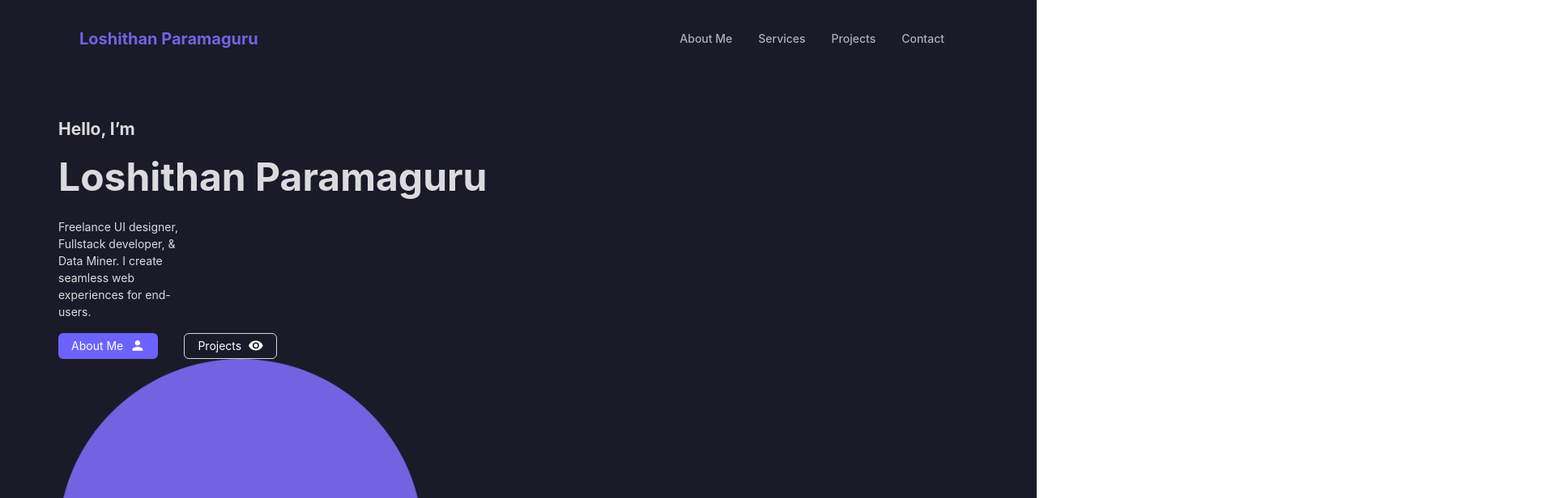
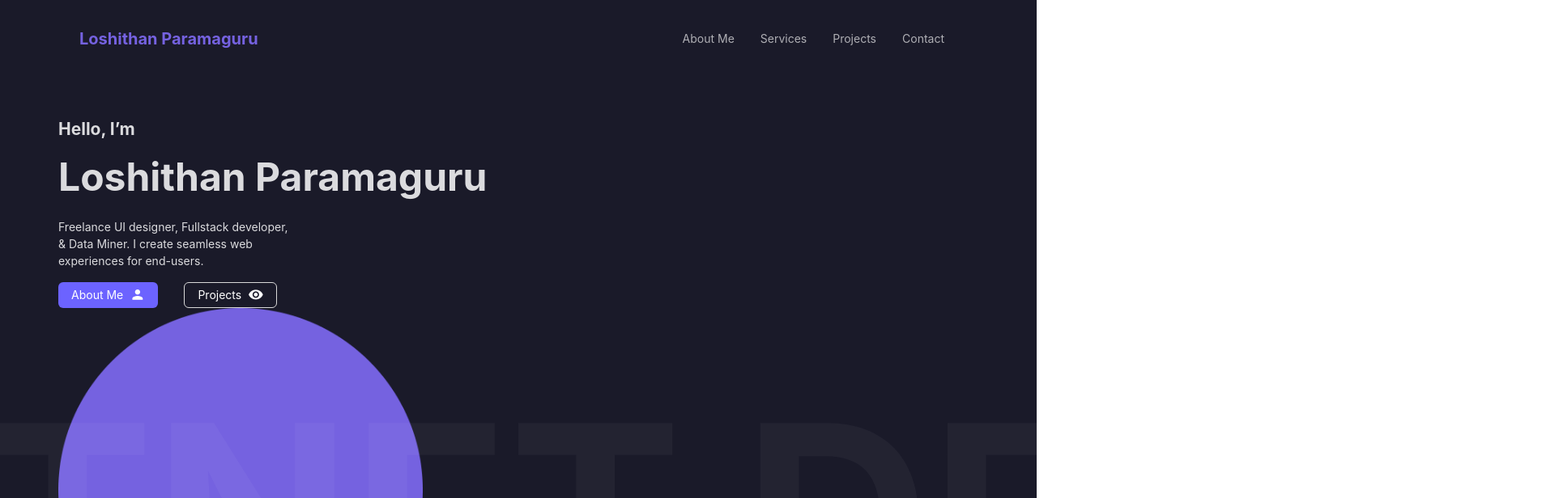
Before and after one commit to loshithan/Personal_portfolio, a React (Vite) app: page / in a window 1280 px wide. Shown: the top 616 px of the page at 81% size, 1920 px wide, since content can reach past the window. Built offline with nearby package versions, Linux system fonts and the light colour scheme.

Commit message:
important transitions in hero done

```diff
--- a/package.json
+++ b/package.json
@@ -11,6 +11,7 @@
   },
   "dependencies": {
     "antd": "^5.23.2",
+    "motion": "^12.0.1",
     "react": "^18.3.1",
     "react-dom": "^18.3.1"
   },
--- a/src/components/Header/Header.jsx
+++ b/src/components/Header/Header.jsx
@@ -1,6 +1,7 @@
 import React from "react";
 import { Layout, Menu } from "antd";
-import './header.css'
+import "./header.css";
+import { motion } from "framer-motion";
 
 const { Header } = Layout;
 
@@ -12,11 +13,13 @@ export default function AppHeader() {
         top: 0,
         width: "100%",
         zIndex: 1,
-        backgroundColor:'var(--secondary-color) !important'
-
+        backgroundColor: "var(--secondary-color) !important",
       }}
     >
-      <div
+      <motion.div
+        initial={{ y: -100, opacity: 0 }}
+        animate={{ y: 0, opacity: 1 }}
+        transition={{ delay: 0.5, duration: 1.5, ease: "easeOut" }}
         style={{
           float: "left",
           color: "var(--primary-color)",
@@ -25,7 +28,8 @@ export default function AppHeader() {
         }}
       >
         Loshithan Paramaguru
-      </div>
+      </motion.div>
+
       <Menu
         theme="dark"
         mode="horizontal"
@@ -39,33 +43,57 @@ export default function AppHeader() {
           {
             key: "about",
             label: (
-              <a href="#about" className="menu-item">
+              <motion.div
+                href="#about"
+                className="menu-item"
+                initial={{ y: -100, opacity: 0 }}
+                animate={{ y: 0, opacity: 1 }}
+                transition={{ delay: 0.5, duration: 1.5, ease: "easeOut" }}
+              >
                 About Me
-              </a>
+              </motion.div>
             ),
           },
           {
             key: "services",
             label: (
-              <a href="#services" className="menu-item">
+              <motion.div
+                href="#services"
+                className="menu-item"
+                initial={{ y: -100, opacity: 0 }}
+                animate={{ y: 0, opacity: 1 }}
+                transition={{ delay: 0.5, duration: 1.5, ease: "easeOut" }}
+              >
                 Services
-              </a>
+              </motion.div>
             ),
           },
           {
             key: "projects",
             label: (
-              <a href="#projects" className="menu-item">
+              <motion.div
+                href="#projects"
+                className="menu-item"
+                initial={{ y: -100, opacity: 0 }}
+                animate={{ y: 0, opacity: 1 }}
+                transition={{ delay: 0.5, duration: 1.5, ease: "easeOut" }}
+              >
                 Projects
-              </a>
+              </motion.div>
             ),
           },
           {
             key: "contact",
             label: (
-              <a href="#contact" className="menu-item">
+              <motion.div
+                href="#contact"
+                className="menu-item"
+                initial={{ y: -100, opacity: 0 }}
+                animate={{ y: 0, opacity: 1 }}
+                transition={{ delay: 0.5, duration: 1.5, ease: "easeOut" }}
+              >
                 Contact
-              </a>
+              </motion.div>
             ),
           },
         ]}
--- a/src/components/Hero/Hero.jsx
+++ b/src/components/Hero/Hero.jsx
@@ -2,25 +2,60 @@
 import React from "react";
 import "./hero.css";
 import { Row, Col, Button } from "antd";
-
+import { motion, stagger } from "framer-motion";
+import { span } from "motion/react-client";
 export default function Hero() {
+  const charVariant = {
+    hidden: { opacity: 0 },
+    reveal: { opacity: 1 },
+  };
+  const textCharArr =
+    `Freelance UI designer, Fullstack developer, & Data Miner. I create seamless web experiences for end-users.`
+      .trim()
+      .split("");
   return (
     <section
       className="hero-section"
       style={{ padding: "4rem 2rem", textAlign: "left" }}
     >
+      <motion.div
+        className="background-text"
+        initial={{ x: "-100%" }}
+        animate={{ x: "100%" }}
+        transition={{
+          duration: 30,
+          repeat: Infinity,
+          ease: "linear",
+          repeatType: 'loop'
+        }}
+      >
+        {" "}
+        FULLSTACK DOTNET DEVELOPER{" "}
+      </motion.div>{" "}
       <Row align={"middle"} gutter={16}>
         <div>
           <h2 style={{ marginTop: "0" }}>Hello, I’m</h2>
           <h1 style={{ fontSize: "3rem" }}>Loshithan Paramaguru</h1>
           <div className="hero-description">
-        <p>
-          Freelance UI designer, Fullstack developer, & Data Miner. I create
-          seamless web experiences for end-users.
-        </p>
+            <motion.p
+              initial={"hidden"}
+              whileInView={"reveal"}
+              transition={{ staggerChildren: 0.02 }}
+              viewport={{once:true}}
+            >
+              {textCharArr.map((char) => (
+                <motion.span
+                  key={char}
+                  variants={charVariant}
+                  transition={{ duration: 0.5 }}
+                >
+                  {char}
+                </motion.span>
+              ))}
+            </motion.p>
           </div>
           <div style={{ marginTop: "1rem" }}>
-        <Row gutter={16} style={{marginLeft:'-16px'}}>
+            <Row gutter={16} style={{ marginLeft: "-16px" }}>
               <Button
                 style={{
                   margin: "0 1rem",
@@ -42,7 +77,6 @@ export default function Hero() {
               </Button>
               <Button
                 className="custom-button"
-
                 style={{
                   margin: "0 1rem",
                   padding: "0.5rem 1rem",
@@ -58,16 +92,22 @@ export default function Hero() {
                 </span>
               </Button>
             </Row>
-
           </div>
         </div>
         <div>
-        <img src="src/assets/circle.png" alt="circle" style={{height:"450px"}} />
+          <div>
+            {" "}
+            <motion.img
+              src="src/assets/circle.png"
+              alt="circle"
+              style={{ height: "450px" }}
+              initial={{ scale: 0, opacity: 0 }}
+              animate={{ scale: 1, opacity: 1 }}
+              transition={{ duration: 2, ease: "easeInOut" }}
+            />{" "}
+          </div>{" "}
         </div>
       </Row>
-
-
-
     </section>
   );
 }
--- a/src/components/Hero/hero.css
+++ b/src/components/Hero/hero.css
@@ -1,20 +1,32 @@
-.hero-section{
-     text-align: 'left'
+.hero-section {
+  text-align: "left";
 }
-.hero-section h1, .hero-section h2 {
-    margin-top: 0;
+.hero-section h1,
+.hero-section h2 {
+  margin-top: 0;
 }
-.hero-section h1{
-    margin-bottom: 1.5rem;
+.hero-section h1 {
+  margin-bottom: 1.5rem;
 }
-.hero-description{
-    width: 25%;
-    margin-top: 0 !important;
+.hero-description {
+  width: 40%;
+  margin-top: 0 !important;
 }
-.hero-description p{
-    margin-top: 0 !important;
+.hero-description p {
+  margin-top: 0 !important;
 }
 .custom-button:hover {
-    border-color: #6c63ff !important; /* Change border color on hover */
-    color:#6c63ff !important ;
+  border-color: #6c63ff !important; /* Change border color on hover */
+  color: #6c63ff !important ;
 }
+.background-text {
+  position: absolute;
+  top: 50%;
+  left: 50%;
+  transform: translate(-50%, -50%);
+  font-size: 20rem; /* Adjust as needed for desired size */
+  font-weight: bold;
+  color: rgba(255, 255, 255, 4%); /* Light color for background effect */
+  white-space: nowrap;
+  pointer-events: none; /* Ensures the text doesn't interfere with other elements */
+}
--- a/src/index.css
+++ b/src/index.css
@@ -34,6 +34,7 @@ body {
   min-width: 320px;
   min-height: 100vh;
   background-color: var(--secondary-color);
+  overflow-x: hidden;
 }
 
 h1 {
```
Also changed, not shown: 1 other file (tests, documents, lock files or other folders). Lines whose indentation alone changed are shown as unchanged.
